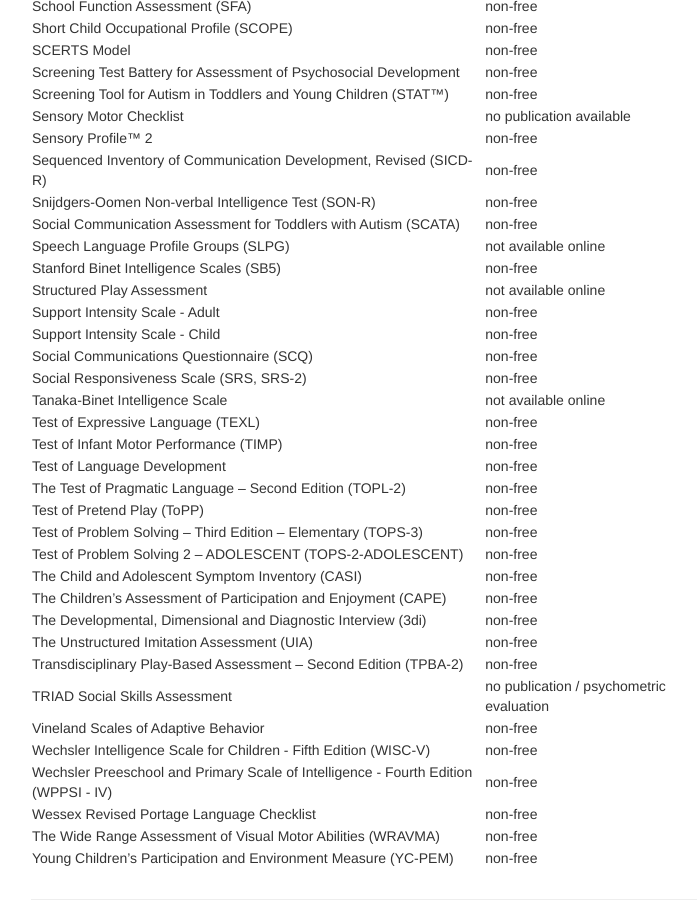
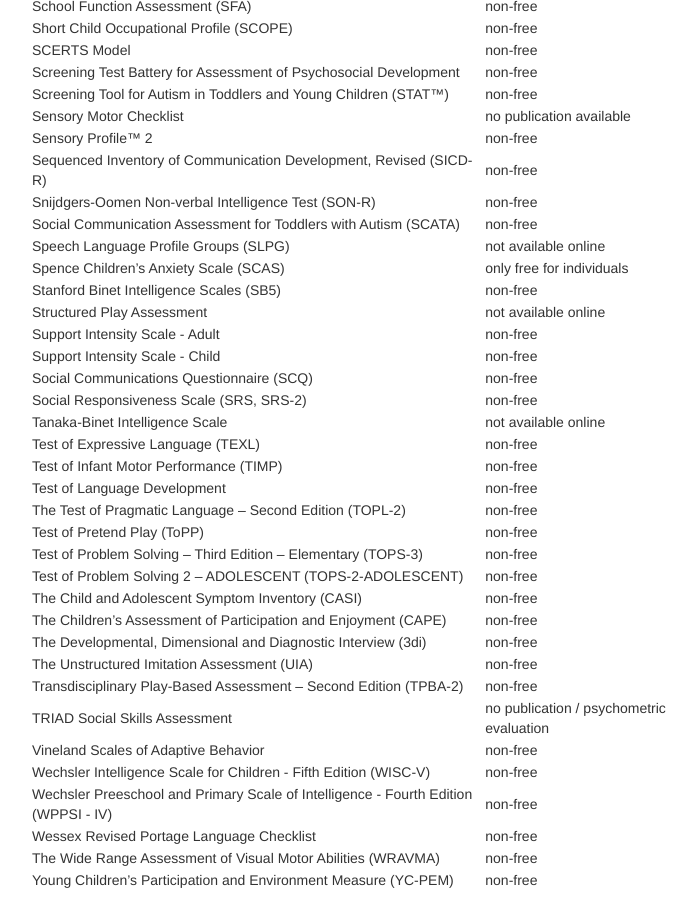
Before and after one commit to mjmaenner/disabilitymeasures, a Jekyll site: the page built from pages/donotqualify.md, in a window 1280 px wide and 900 px high, scrolled down 3449 px. Shown: the whole window, without its empty margins (259-956 px from the left). Built offline with Jekyll 4.4.1, drawn with Linux system fonts in a browser that asks for light colours.

Commit message:
added scas

```diff
--- a/pages/donotqualify.md
+++ b/pages/donotqualify.md
@@ -160,6 +160,7 @@ Sequenced Inventory of Communication Development, Revised (SICD-R) | non-free
 Snijdgers-Oomen Non-verbal Intelligence Test (SON-R) | non-free
 Social Communication Assessment for Toddlers with Autism (SCATA) | non-free
 Speech Language Profile Groups (SLPG) | not available online
+Spence Children's Anxiety Scale (SCAS) | only free for individuals
 Stanford Binet Intelligence Scales (SB5) | non-free
 Structured Play Assessment | not available online
 Support Intensity Scale - Adult | non-free
```
